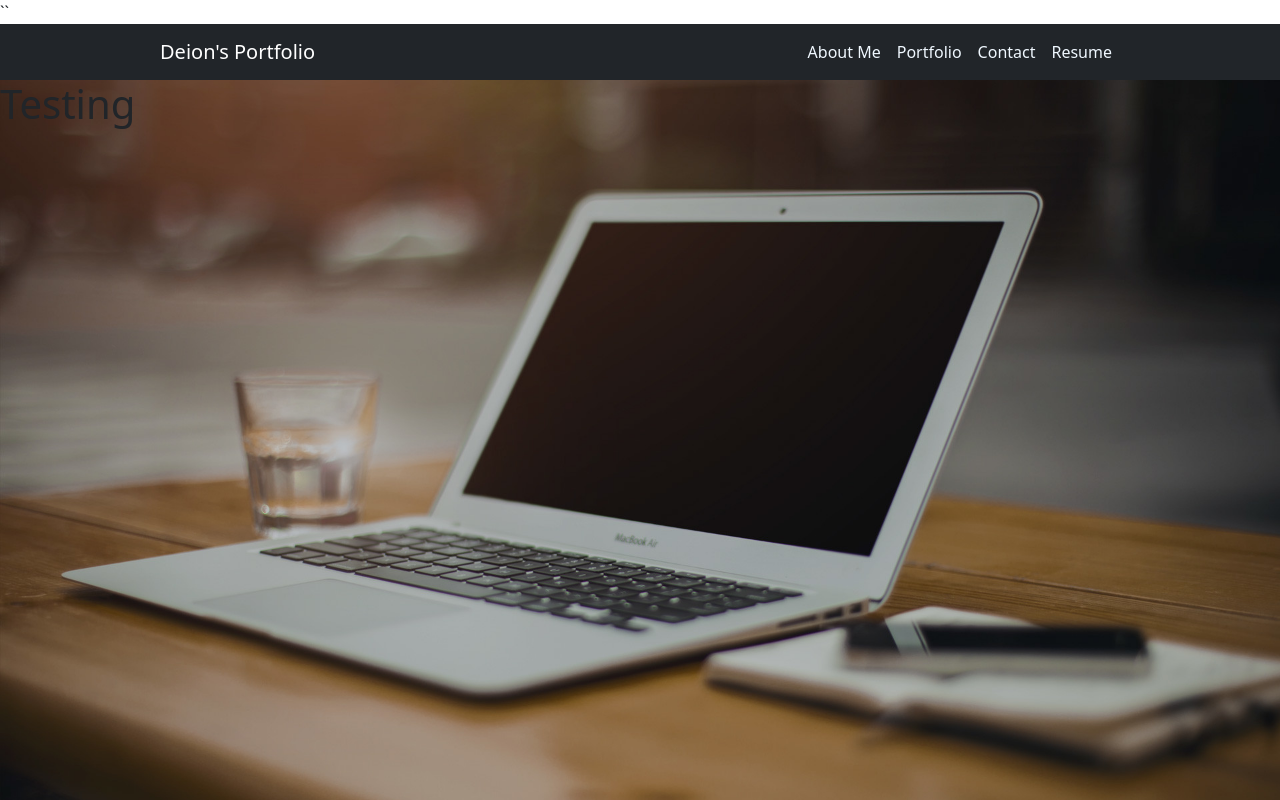
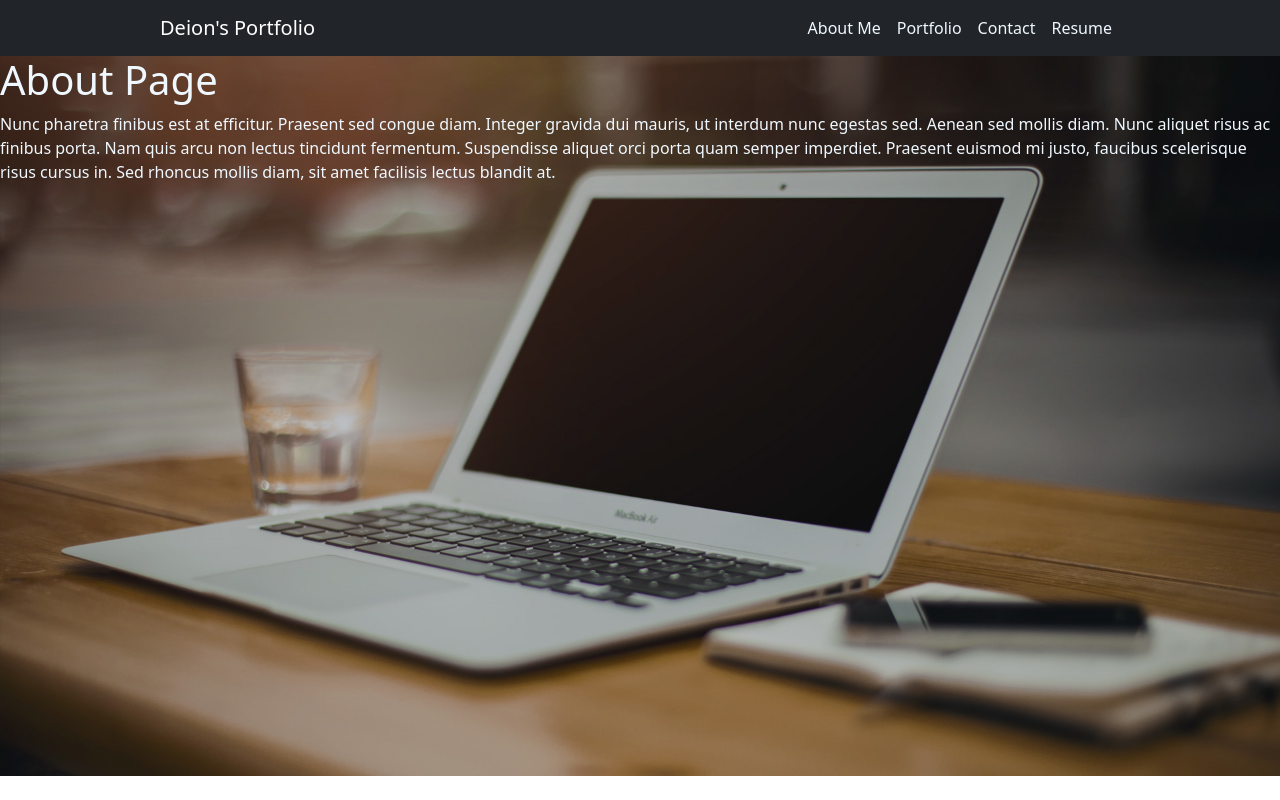
Before and after one commit to dponsones/React-Portfolio, a React (Create React App) app: page / in a window 1280 px wide. Built offline with nearby package versions, Linux system fonts and the light colour scheme.

Commit message:
added pages and conditional rendering

```diff
--- a/src/App.css
+++ b/src/App.css
@@ -63,3 +63,10 @@
   background-position: center;
   height:90vh;
 }
+
+.main-info {
+  color: aliceblue;
+}
+.main-info h1, p {
+  color: aliceblue;
+}
--- a/src/App.js
+++ b/src/App.js
@@ -1,13 +1,35 @@
 import './App.css';
+import { useState } from 'react';
 import Header from './components/Header';
 import NavBar from './components/NavBar';
+import About from './components/pages/About';
+import Contact from './components/pages/Contact';
+import Portfolio from './components/pages/Portfolio';
+import Resume from './components/pages/Resume';
 import "bootstrap/dist/css/bootstrap.min.css"
 
 function App() {
+  const [currentPage, setCurrentPage] = useState('About');
+
+  const renderPage = () => {
+    switch (currentPage) {
+      case 'About':
+        return <About />;
+      case 'Contact':
+        return <Contact />;
+      case 'Portfolio':
+        return <Portfolio />;
+      case 'Resume':
+        return <Resume/>;
+      default:
+        return null;
+    }
+  };
+
   return (
-    <>``
-    <NavBar/>
-    <Header/>
+    <>
+      <NavBar setCurrentPage={setCurrentPage} />
+      {renderPage()}
     </>
   );
 }
--- a/src/components/Header.js
+++ b/src/components/Header.js
@@ -1,11 +1,11 @@
-import { eventWrapper } from '@testing-library/user-event/dist/utils'
-import React from 'react'
+import React from 'react';
+
 
 const Header = () => {
   return (
     <div className='header-wrapper'>
-      <div className='main-info'>
-        <h1>Testing</h1>
+      <div>
+
       </div>
     </div>
   )
--- a/src/components/NavBar.js
+++ b/src/components/NavBar.js
@@ -1,6 +1,7 @@
 import React from 'react'
 
-const NavBar = () => {
+
+const NavBar = ({ setCurrentPage }) => {
   return (
     <nav className="navbar navbar-expand-lg navbar-light bg-dark">
   <a className="navbar-brand" href="#">Deion's Portfolio</a>
@@ -11,16 +12,16 @@
   <div className="collapse navbar-collapse" id="navbarSupportedContent">
     <ul className="navbar-nav ms-auto">
       <li className="nav-item active">
-        <a className="nav-link" href="#">About Me<span className="sr-only"></span></a>
+        <a className="nav-link" href="#" onClick={() => setCurrentPage('About')}>About Me<span className="sr-only"></span></a>
       </li>
       <li className="nav-item">
-        <a className="nav-link" href="#">Portfolio</a>
+        <a className="nav-link" href="#" onClick={() => setCurrentPage('Portfolio')}>Portfolio</a>
       </li>
       <li className="nav-item">
-        <a className="nav-link" href="#">Contact</a>
+        <a className="nav-link" href="#" onClick={() => setCurrentPage('Contact')}>Contact</a>
       </li>
       <li className="nav-item">
-        <a className="nav-link" href="#">Resume</a>
+        <a className="nav-link" href="#" onClick={() => setCurrentPage('Resume')}>Resume</a>
       </li>
     </ul>
   </div>
--- /dev/null
+++ b/src/components/pages/About.js
@@ -0,0 +1,18 @@
+import React from 'react';
+import Header from '../Header';
+
+export default function About() {
+  return (
+    <div className='header-wrapper'>
+      <h1 className='main-info'>About Page</h1>
+      <p>
+        Nunc pharetra finibus est at efficitur. Praesent sed congue diam.
+        Integer gravida dui mauris, ut interdum nunc egestas sed. Aenean sed
+        mollis diam. Nunc aliquet risus ac finibus porta. Nam quis arcu non
+        lectus tincidunt fermentum. Suspendisse aliquet orci porta quam semper
+        imperdiet. Praesent euismod mi justo, faucibus scelerisque risus cursus
+        in. Sed rhoncus mollis diam, sit amet facilisis lectus blandit at.
+      </p>
+    </div>
+  );
+}
--- /dev/null
+++ b/src/components/pages/Contact.js
@@ -0,0 +1,22 @@
+import React from 'react';
+
+export default function Contact() {
+  return (
+    <div className='header-wrapper'>
+      <h1>Contact Page</h1>
+      <p>
+        Integer cursus bibendum sem non pretium. Vestibulum in aliquet sem, quis
+        molestie urna. Aliquam semper ultrices varius. Aliquam faucibus sit amet
+        magna a ultrices. Aenean pellentesque placerat lacus imperdiet
+        efficitur. In felis nisl, luctus non ante euismod, tincidunt bibendum
+        mi. In a molestie nisl, eu sodales diam. Nam tincidunt lacus quis magna
+        posuere, eget tristique dui dapibus. Maecenas fermentum elementum
+        faucibus. Quisque nec metus vestibulum, egestas massa eu, sollicitudin
+        ipsum. Nulla facilisi. Sed ut erat ligula. Nam tincidunt nunc in nibh
+        dictum ullamcorper. Class aptent taciti sociosqu ad litora torquent per
+        conubia nostra, per inceptos himenaeos. Etiam ornare rutrum felis at
+        rhoncus. Etiam vel condimentum magna, quis tempor nulla.
+      </p>
+    </div>
+  );
+}
--- /dev/null
+++ b/src/components/pages/Portfolio.js
@@ -0,0 +1,11 @@
+import React from 'react'
+
+const Portfolio = () => {
+  return (
+    <div className='header-wrapper'>
+      Portfolio
+    </div>
+  )
+}
+
+export default Portfolio
--- /dev/null
+++ b/src/components/pages/Resume.js
@@ -0,0 +1,9 @@
+import React from 'react'
+
+const Resume = () => {
+  return (
+    <div className='header-wrapper'>Resume</div>
+  )
+}
+
+export default Resume
```
